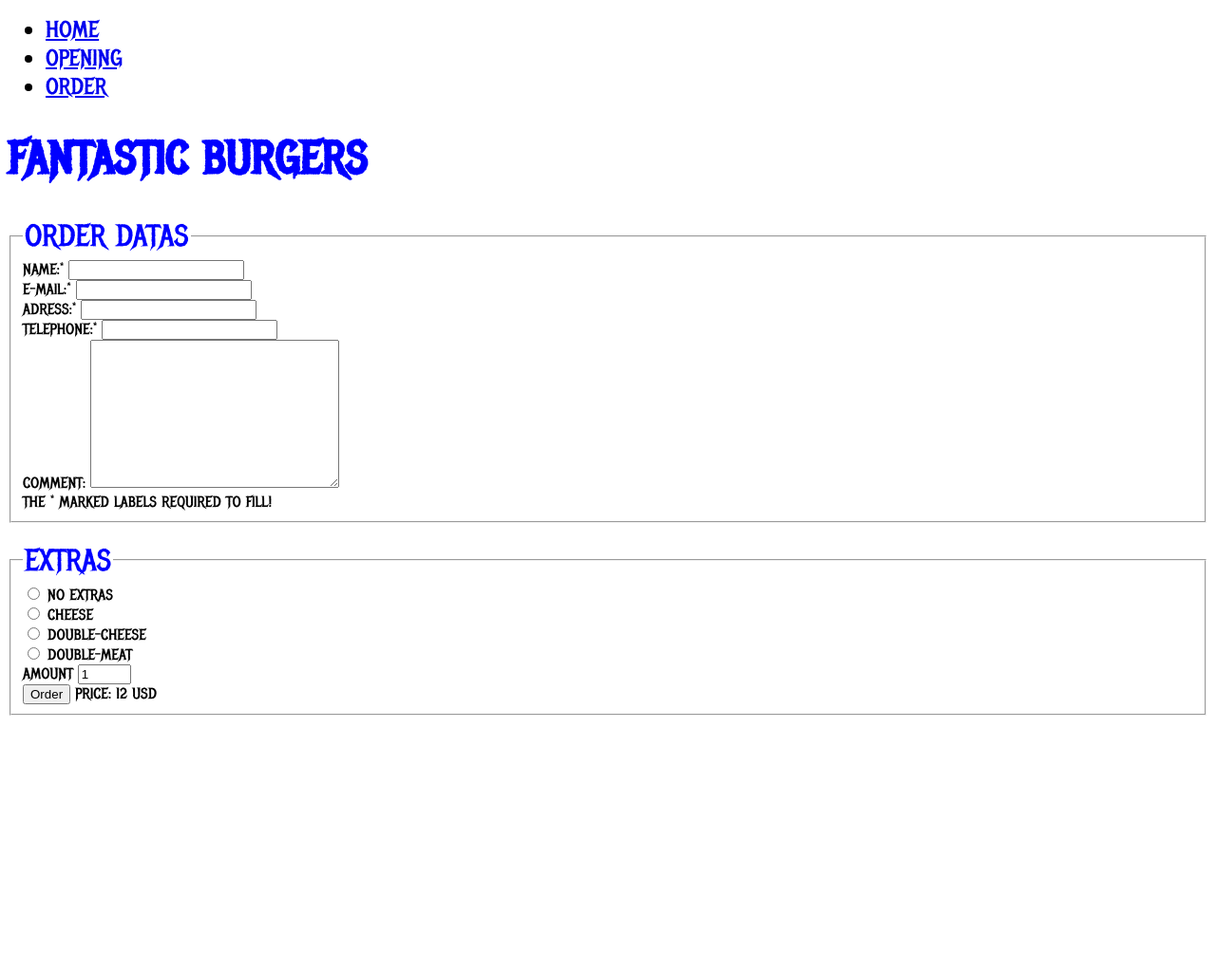
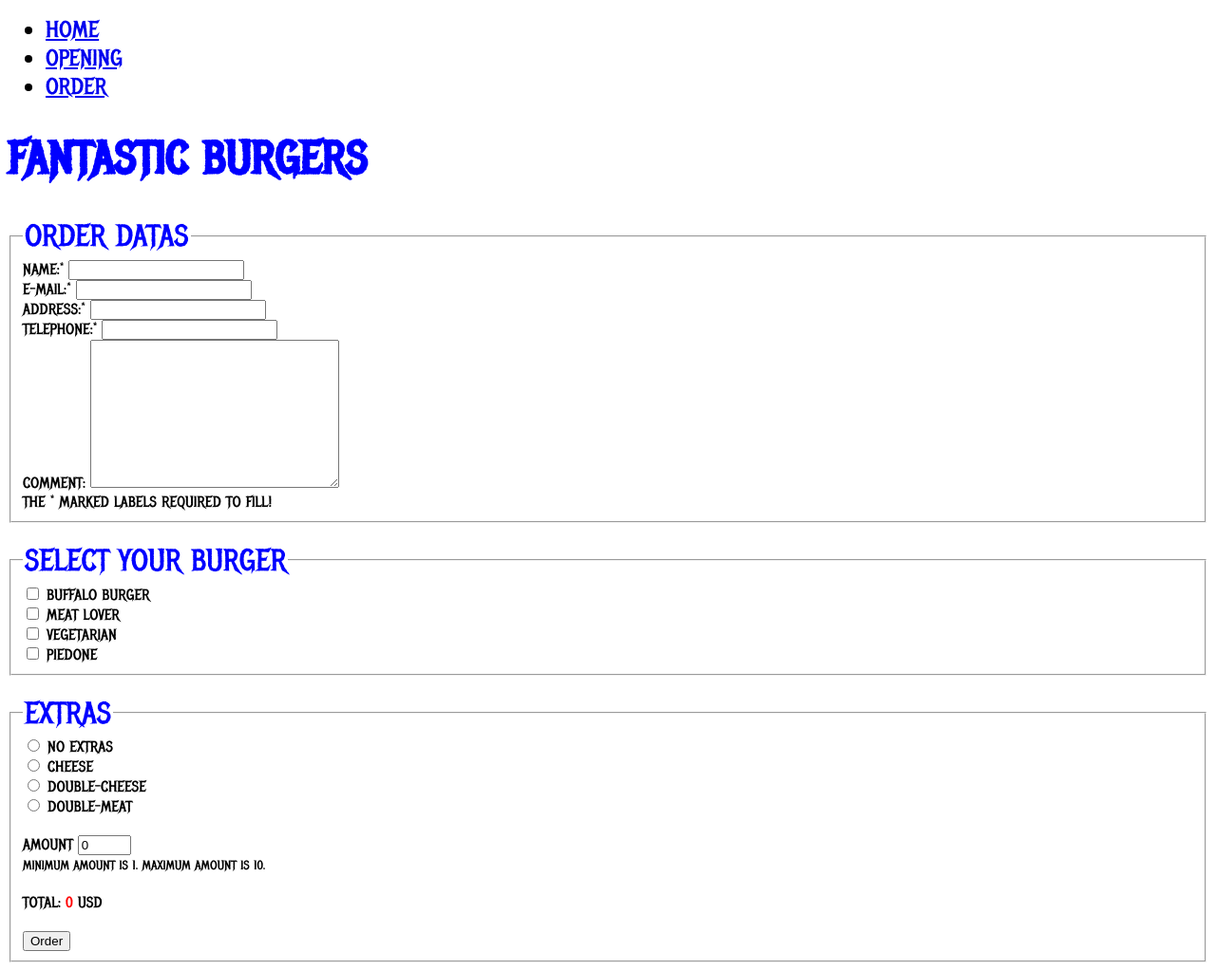
Before and after one commit to GamerGabriel93/GamerGabriel93.github.io, a PHP site: page /order.html in a window 1280 px wide. Shown: the whole page at 95% size. Before the commit the page ends 754 px from the top, so only its background shows below. Run offline with PHP 8.4, Linux system fonts and the light colour scheme.

Commit message:
Added new js file, modified order-style.css and order.html.

```diff
--- a/css/order-style.css
+++ b/css/order-style.css
@@ -22,3 +22,7 @@ h1 {
     font-size: 48px;
     color: blue;
 }
+
+span {
+    color: #FF0000;
+}
--- /dev/null
+++ b/js/order.js
@@ -0,0 +1,21 @@
+function calcAmount() {
+    let price = 6;
+    let amountInput = document.querySelector("input[name='amount-input']");
+    let showAmount = document.querySelector("span.show-total");
+    let amountNumber = parseInt(amountInput.value);
+
+    amountNumber = isNaN(amountNumber) ? 0 : amountNumber;
+
+
+    if (amountNumber > 10) {
+        alert("You can only buy maximum 10 burger!")
+        return}
+    else if (amountNumber < 1) {
+        alert("You need to buy minimum 1 burger!")
+    }
+    else {
+        let amount = amountNumber * price;
+        showAmount.innerHTML = amount;
+    }
+
+}
--- a/order.html
+++ b/order.html
@@ -1,5 +1,6 @@
 <!DOCTYPE html>
 <html lang="en">
+
 <head>
     <meta charset="UTF-8">
     <meta name="viewport" content="width=device-width, initial-scale=1.0">
@@ -7,6 +8,7 @@
     <link rel="stylesheet" href="css/order-style.css">
     <title>Fantastic burgers - Order</title>
 </head>
+
 <body>
 
     <ul>
@@ -23,32 +25,34 @@
 
     <h1>Fantastic Burgers</h1>
 
+
+
     <fieldset>
         <legend>Order datas</legend>
         <div class="container">
-            <div>
+            <div class="form-group">
                 <label for="name">Name:*</label>
-                <input id="name" type="text" name="name" required>
+                <input id="name" type="text" name="userName" required>
             </div>
 
-            <div>
+            <div class="form-group">
                 <label for="email">E-mail:*</label>
-                <input id="email" type="email" name="email" required>
+                <input id="email" type="email" name="userEmail" required>
             </div>
 
-            <div>
-                <label for="adress">Adress:*</label>
-                <input id="adress" type="text" name="adress" required>
+            <div class="form-group">
+                <label for="adress">Address:*</label>
+                <input id="adress" type="text" name="userAddress" required>
             </div>
 
-            <div>
+            <div class="form-group">
                 <label for="telephone">Telephone:*</label>
-                <input id="telephone" type="text" name="telephone" required>
+                <input id="telephone" type="text" name="userTelephone" required>
             </div>
 
-            <div>
+            <div class="form-group">
                 <label for="comment">Comment: </label>
-                <textarea name="comment" id="comment" cols="30" rows="10"></textarea>
+                <textarea name="userComment" id="comment" cols="30" rows="10"></textarea>
             </div>
 
             <div>
@@ -60,39 +64,75 @@
     <br>
 
     <fieldset>
+        <legend>Select your burger</legend>
+        <div class="container">
+            <div>
+                <input id="buffalo" name="buffalo" type="checkbox">
+                <label for="buffalo">Buffalo burger</label>
+            </div>
+
+            <div>
+                <input id="meatLover" name="meatLover" type="checkbox">
+                <label for="meatLover">Meat lover</label>
+            </div>
+
+            <div>
+                <input id="vegetarian" name="vegetarian" type="checkbox">
+                <label for="vegetarian">Vegetarian</label>
+            </div>
+
+            <div>
+                <input id="piedone" name="piedone" type="checkbox">
+                <label for="piedone">Piedone</label>
+            </div>
+        </div>
+    </fieldset>
+
+    <br>
+
+    <fieldset>
         <legend>Extras</legend>
 
         <div>
             <div>
-                <input id="nothing" name="extra" type="radio" value="0">
+                <input id="nothing" name="extra" type="radio" value="1">
                 <label for="nothing">No extras</label>
             </div>
 
             <div>
-                <input id="cheese" name="extra" type="radio" value="3">
+                <input id="cheese" name="extra" type="radio" value="2">
                 <label for="cheese">Cheese</label>
             </div>
 
             <div>
-                <input id="double-cheese" name="extra" type="radio" value="6">
+                <input id="double-cheese" name="extra" type="radio" value="3">
                 <label for="double-cheese">Double-cheese</label>
             </div>
 
             <div>
-                <input id="double-meat" name="extra" type="radio" value="9">
+                <input id="double-meat" name="extra" type="radio" value="4">
                 <label for="double-meat">Double-meat</label>
+            </div>
+            <br>
+            <div>
+                <label for="amount">Amount</label>
+                <input id="amount" name="amount-input" type="number" min="1" max="10" value="0">
             </div>
 
             <div>
-                <label for="amount">Amount</label>
-                <input id="amount" name="amount" type="number" min="1" max="10" value="1">
+                <small class="information">Minimum amount is 1. Maximum amount is 10.</small>
             </div>
-
+            <br>
+            <div class="form-group">
+                Total: <span class="show-total">0</span> USD
+            </div>
+            <br>
             <div>
-                <input type="button" name="button" id="button" value="Order"> Price:<span> 12 </span>USD
+                <input onclick="calcAmount()" type="button" name="button" id="button" value="Order">
             </div>
         </div>
     </fieldset>
+    <script src="/js/order.js"></script>
+</body>
 
-</body>
 </html>
```
